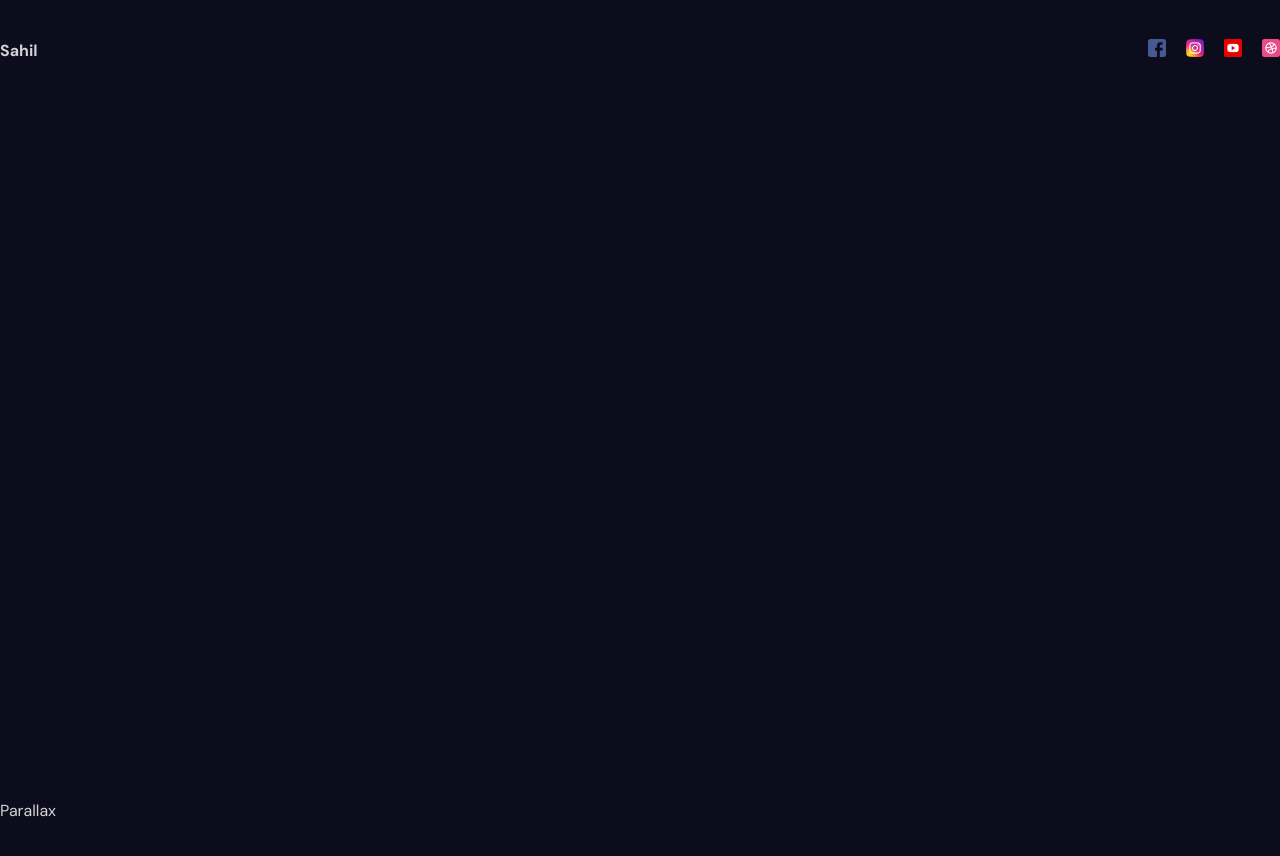
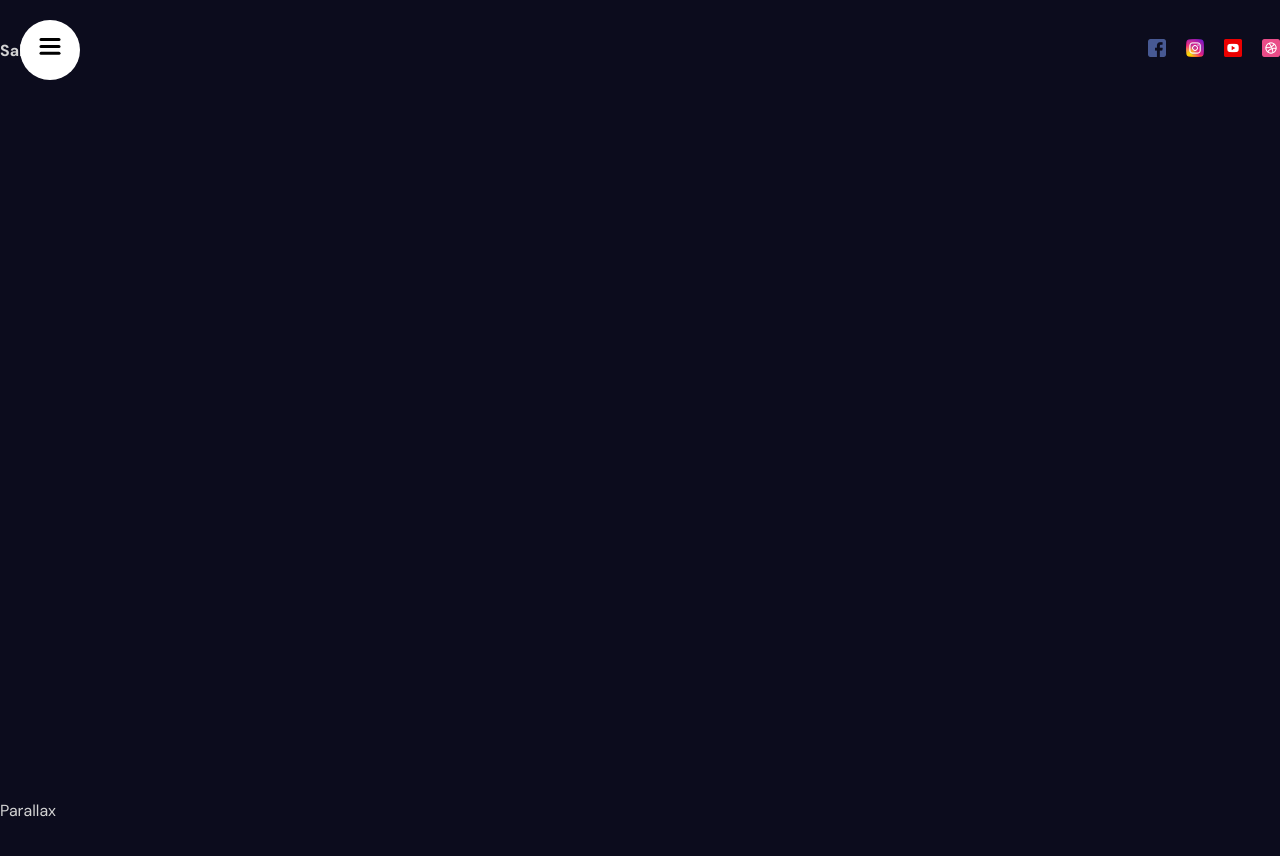
Before and after one commit to sahilsz/Portfolio-Demo, a React (Vite) app: page / in a window 1280 px wide. Shown: the top 856 px of the page. Built offline with nearby package versions, Linux system fonts and the light colour scheme.

Commit message:
Render sidebar

```diff
--- a/src/components/navbar/Navbar.jsx
+++ b/src/components/navbar/Navbar.jsx
@@ -1,8 +1,9 @@
+import Sidebar from "../sidebar/Sidebar";
 import "./navbar.css";
 export default function Navbar() {
   return (
     <div className="navbar">
-      {/* sidebar */}
+      <Sidebar />
       <div className="wrapper">
         <span className="logo">Sahil</span>
         <div className="social">
```
